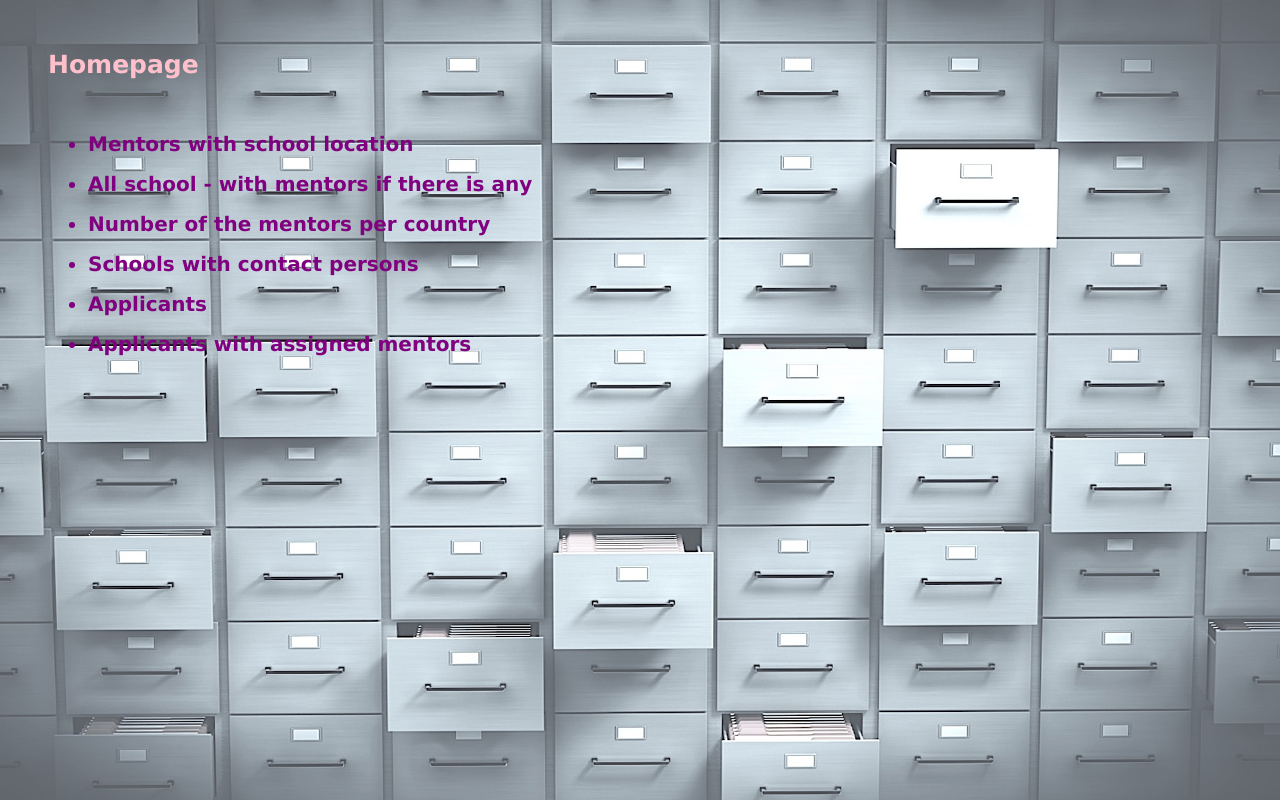
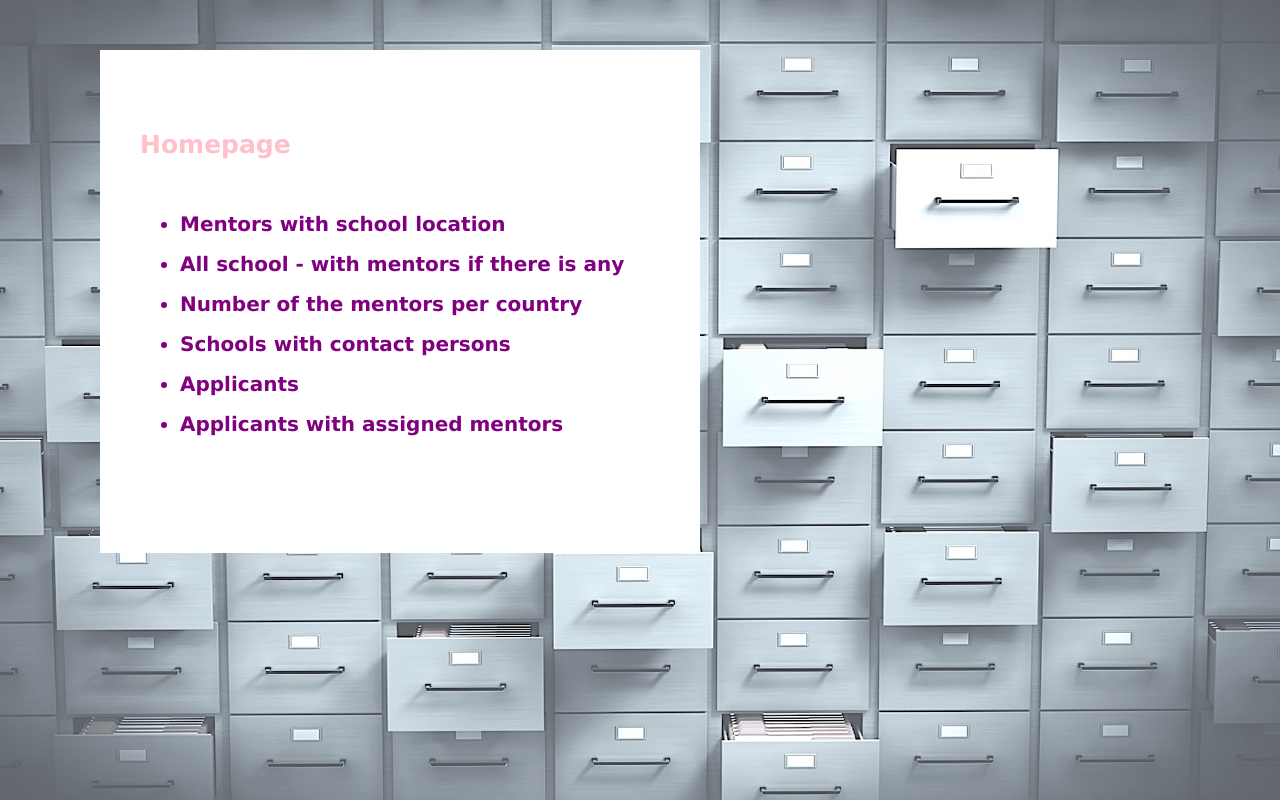
Before and after one commit to kanyaandrea/Application-process---Basic-SQL, a Flask app: page / in a window 1280 px wide. Run offline with Flask 2, Linux system fonts and the light colour scheme.

Commit message:
Body style added: background color, margin, padding

```diff
--- a/static/main.css
+++ b/static/main.css
@@ -5,6 +5,14 @@ html {
     -moz-background-size: cover;
     -o-background-size: cover;
     background-size: cover;
+}
+
+body {
+    background-color:white;
+    max-width: 600px;
+    margin: 50px 100px;
+    padding-bottom: 100px;
+    padding-top: 30px;
 }
 
 * {
```
